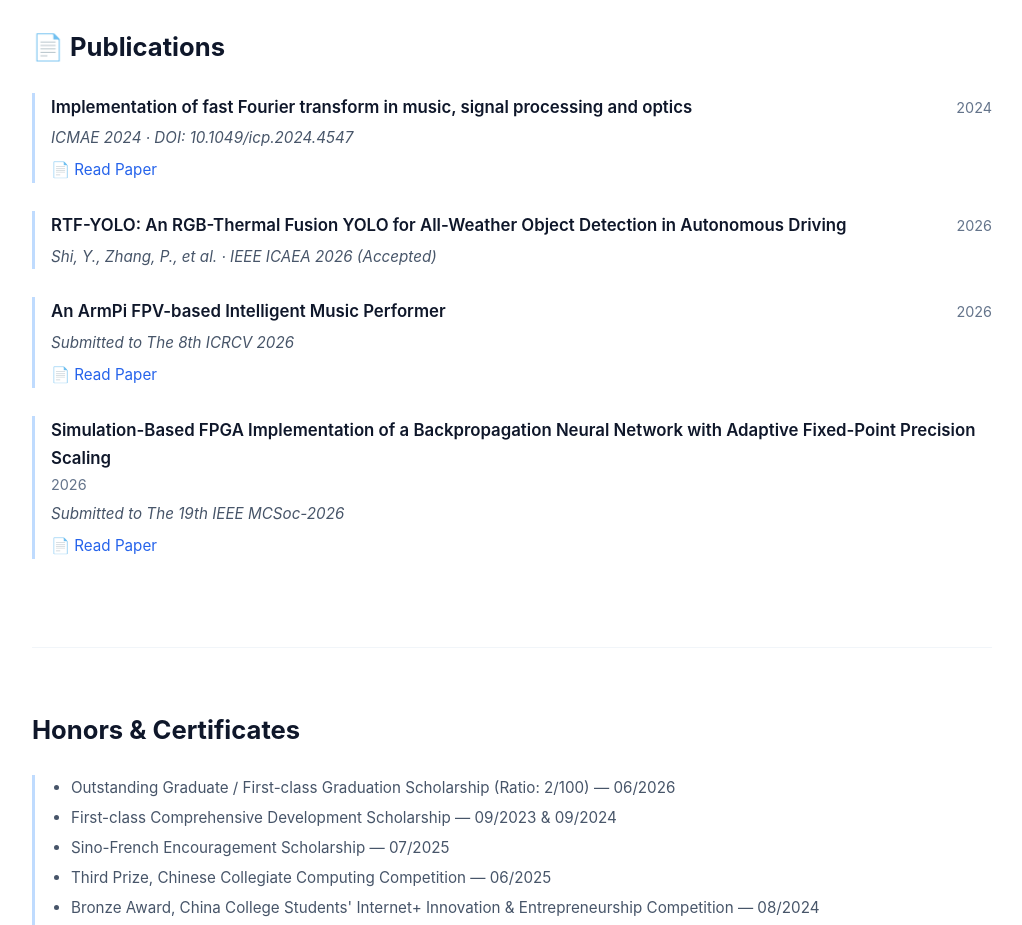
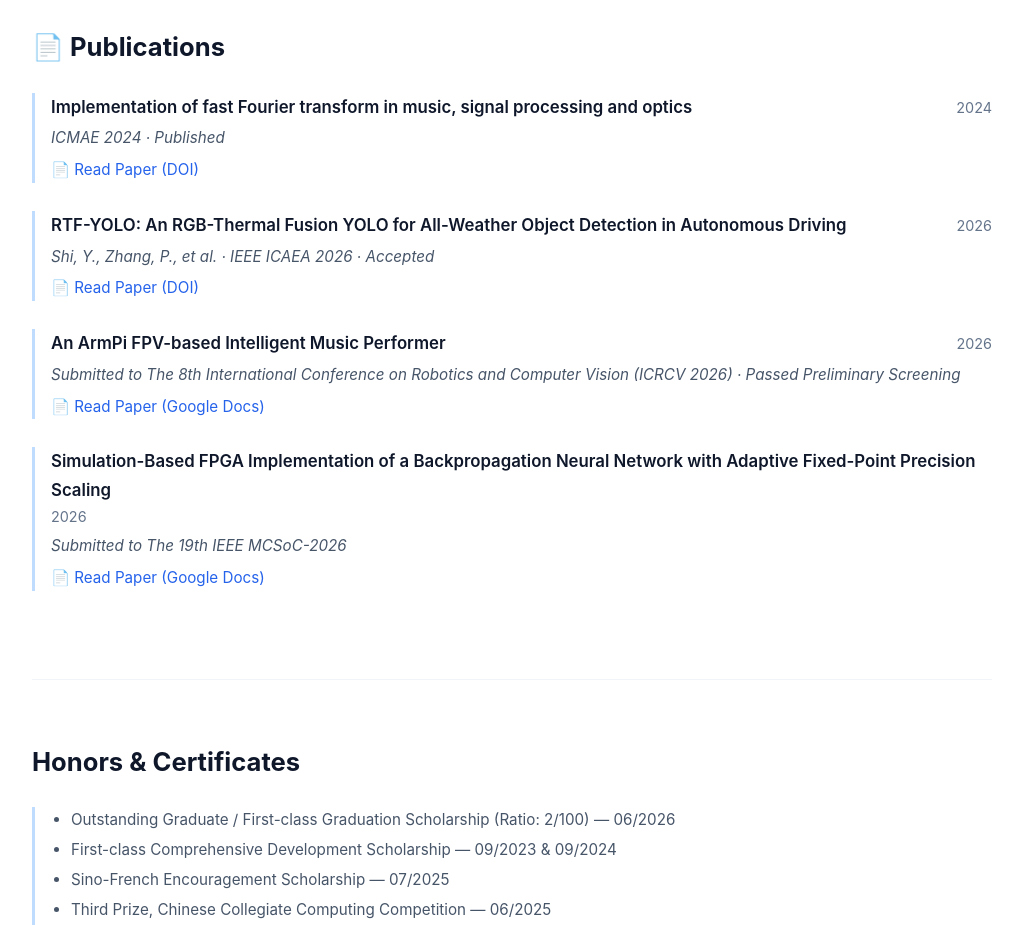
Before and after one commit to Carolyn-yuan/carolyn-yuan.github.io, a plain HTML site: page index.html in a window 1280 px wide. Shown: the part 2280-3205 px from the top of the page, without its empty margins (128-1150 px from the left). Drawn offline with Linux system fonts and the light colour scheme.

Commit message:
index.html

```diff
--- a/index.html
+++ b/index.html
@@ -346,9 +346,9 @@
                     <div class="item-title">Implementation of fast Fourier transform in music, signal processing and optics</div>
                     <div class="item-date">2024</div>
                 </div>
-                <div class="item-subtitle">ICMAE 2024 · DOI: 10.1049/icp.2024.4547</div>
+                <div class="item-subtitle">ICMAE 2024 · Published</div>
                 <div class="item-desc">
-                    <a href="https://docs.google.com/document/d/1_6nK_IC2txJkH1kVakk83fLpbT3yANqT/edit" target="_blank" rel="noopener">📄 Read Paper</a>
+                    <a href="https://doi.org/10.1049/icp.2024.4547" target="_blank" rel="noopener">📄 Read Paper (DOI)</a>
                 </div>
             </div>
 
@@ -357,7 +357,10 @@
                     <div class="item-title">RTF-YOLO: An RGB-Thermal Fusion YOLO for All-Weather Object Detection in Autonomous Driving</div>
                     <div class="item-date">2026</div>
                 </div>
-                <div class="item-subtitle">Shi, Y., Zhang, P., et al. · IEEE ICAEA 2026 (Accepted)</div>
+                <div class="item-subtitle">Shi, Y., Zhang, P., et al. · IEEE ICAEA 2026 · Accepted</div>
+                <div class="item-desc">
+                    <a href="https://doi.org/10.1109/AIEA70743.2026.11632332" target="_blank" rel="noopener">📄 Read Paper (DOI)</a>
+                </div>
             </div>
 
             <div class="item">
@@ -365,9 +368,9 @@
                     <div class="item-title">An ArmPi FPV-based Intelligent Music Performer</div>
                     <div class="item-date">2026</div>
                 </div>
-                <div class="item-subtitle">Submitted to The 8th ICRCV 2026</div>
+                <div class="item-subtitle">Submitted to The 8th International Conference on Robotics and Computer Vision (ICRCV 2026) · Passed Preliminary Screening</div>
                 <div class="item-desc">
-                    <a href="https://docs.google.com/document/d/1lyL8ChiiFCpGc2neeHcQW88z_zw4VJQv/edit" target="_blank" rel="noopener">📄 Read Paper</a>
+                    <a href="https://docs.google.com/document/d/1lyL8ChiiFCpGc2neeHcQW88z_zw4VJQv/edit?usp=sharing&ouid=106960024533418808656&rtpof=true&sd=true" target="_blank" rel="noopener">📄 Read Paper (Google Docs)</a>
                 </div>
             </div>
 
@@ -376,9 +379,9 @@
                     <div class="item-title">Simulation-Based FPGA Implementation of a Backpropagation Neural Network with Adaptive Fixed-Point Precision Scaling</div>
                     <div class="item-date">2026</div>
                 </div>
-                <div class="item-subtitle">Submitted to The 19th IEEE MCSoc-2026</div>
+                <div class="item-subtitle">Submitted to The 19th IEEE MCSoC-2026</div>
                 <div class="item-desc">
-                    <a href="https://docs.google.com/document/d/1_6nK_IC2txJkH1kVakk83fLpbT3yANqT/edit" target="_blank" rel="noopener">📄 Read Paper</a>
+                    <a href="https://docs.google.com/document/d/1_6nK_IC2txJkH1kVakk83fLpbT3yANqT/edit?usp=sharing&ouid=106960024533418808656&rtpof=true&sd=true" target="_blank" rel="noopener">📄 Read Paper (Google Docs)</a>
                 </div>
             </div>
 
```
